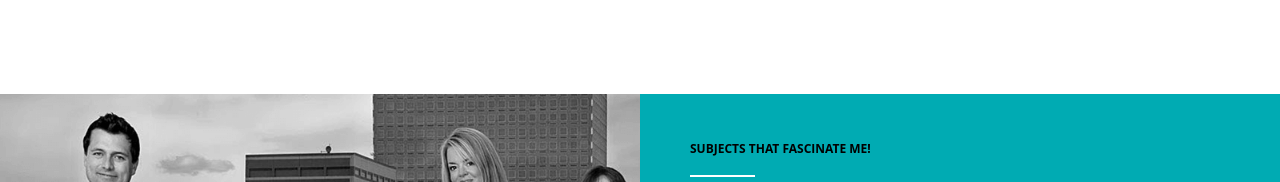
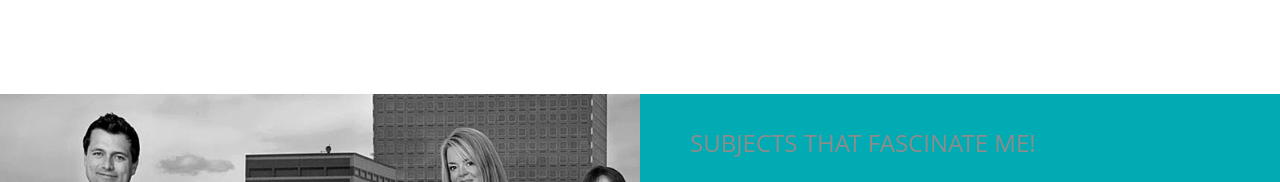
Before and after one commit to ShreyanshChamoli/Portfolio-Website, a plain HTML site: page index.html in a window 1280 px wide. Shown: the part 5600-5782 px from the top of the page. Drawn offline with nearby package versions, Linux system fonts and the light colour scheme; some packages are replaced by stand-ins of ours.

Commit message:
Update index.html

```diff
--- a/index.html
+++ b/index.html
@@ -421,7 +421,7 @@
 				</div>
 				<!-- Clients / Testimonials -->
 				<div class="col-md-6 nopadding about-text">
-				<h6>Subjects that fascinate me!</h6>
+				<h1>Subjects that fascinate me!</h1>
 					<div id="clientSlider">
             <div class="row color-bg">
 					   <ul class="slides">
```
